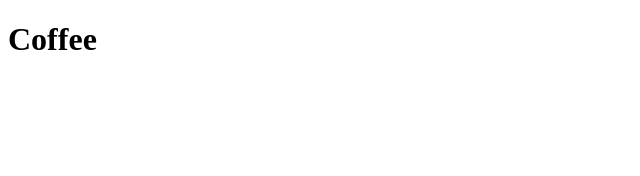
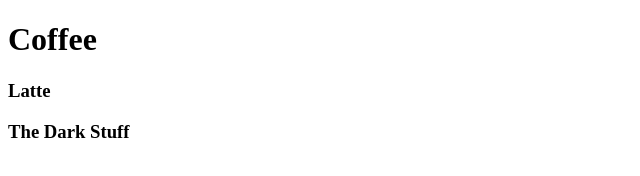
Before and after one commit to fahada95/CoffeeBootstrap, a plain HTML site: page index.html in a window 1280 px wide. Shown: the whole page, without its empty margins (0-640 px from the left). Drawn offline with Linux system fonts and the light colour scheme.

Commit message:
added content

```diff
--- a/index.html
+++ b/index.html
@@ -6,6 +6,11 @@
   </head>
   <body>
     <h1>Coffee</h1>
-
+    <div>
+      <h3>Latte</h3>
+    </div>
+    <div>
+      <h3>The Dark Stuff</h3>
+    </div>
   </body>
 </html>
```
